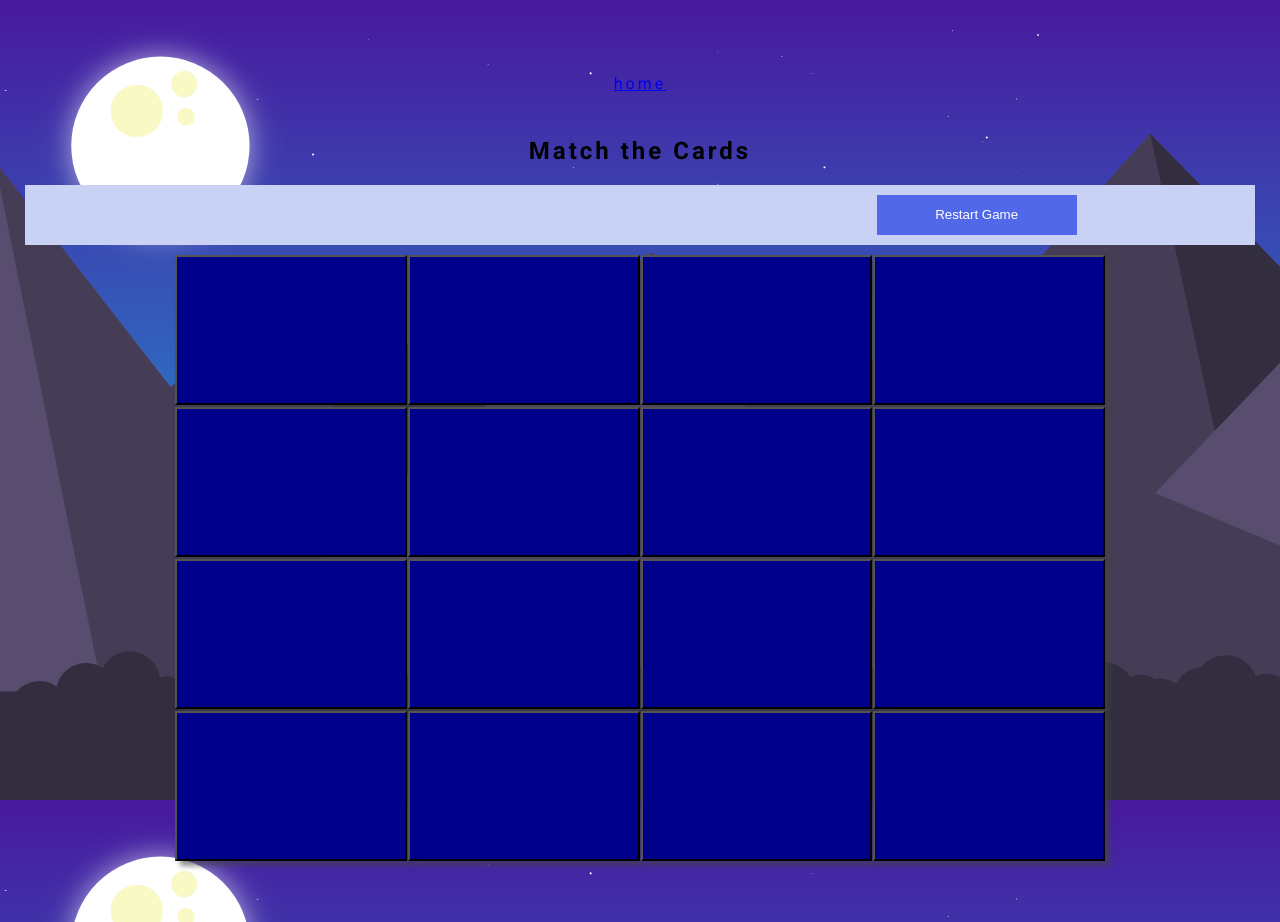
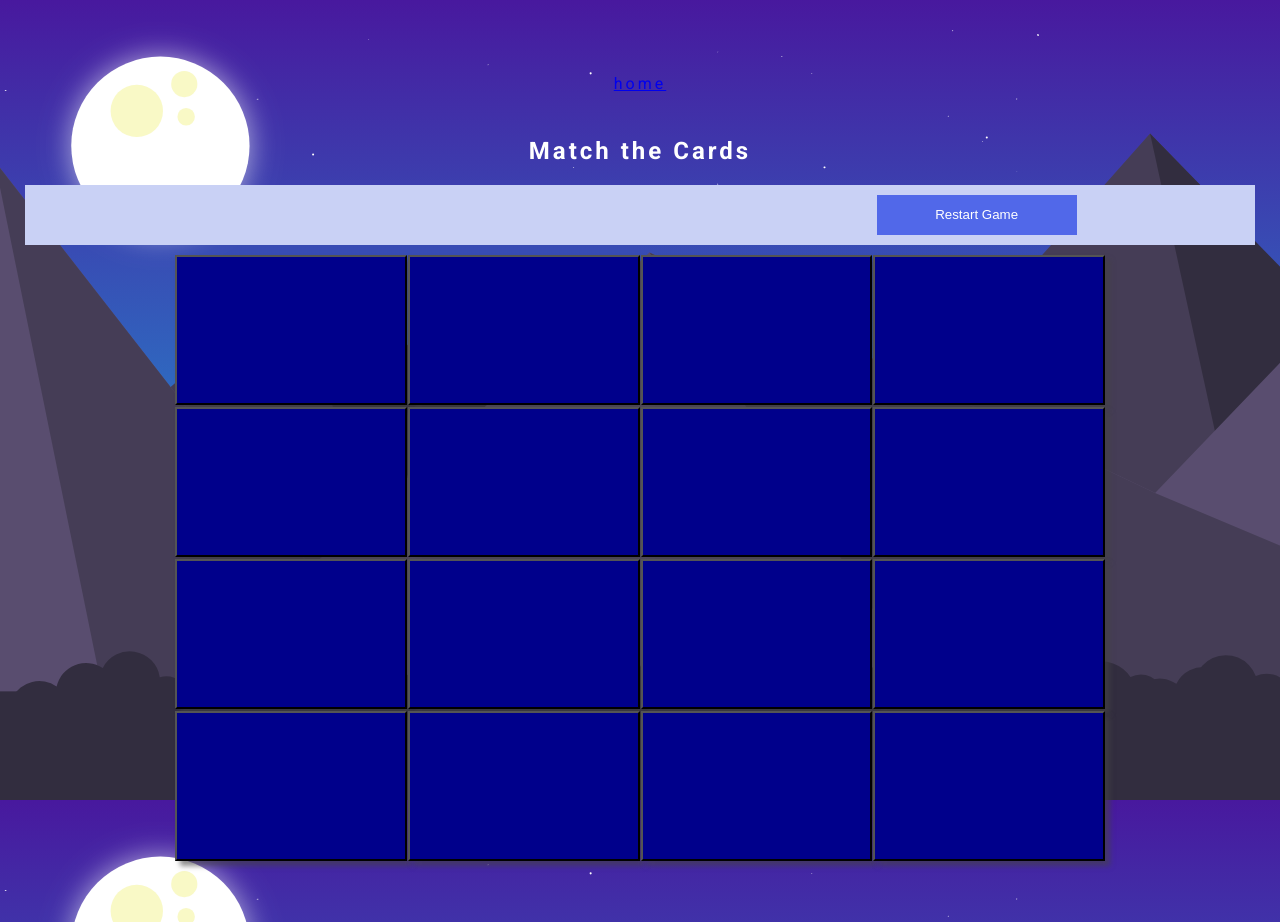
Before and after one commit to Bgorson/project3, a React (Create React App) app in the folder client/: page /miniGame2 in a window 1280 px wide. Built offline with nearby package versions, Linux system fonts and the light colour scheme; no server answers.

Commit message:
magic stat

```diff
--- a/client/src/components/minigame2/CardFlip.js
+++ b/client/src/components/minigame2/CardFlip.js
@@ -22,6 +22,17 @@ class MiniGame2 extends PureComponent {
       []
     );
   };
+
+  // componentDidMount(){
+  //   setInterval( () =>
+  //   {
+  //     let num = this.state.time;
+  //     let diff = num - 1;
+  //     console.log(diff)
+  //     this.setState ({time: diff})
+  //     }, 1000)
+  // };
+
 
   handleClick = event => {
     event.preventDefault();
@@ -82,8 +93,11 @@ class MiniGame2 extends PureComponent {
   };
 
   isGameOver = () => {
+    console.log("level up here")
+    this.props.levelUp(this.props.userName, "magic")
+
     return this.state.isFlipped.every(
-      (element, index, array) => element !== false
+      (element, index, array) => element !== false,
     );
   };
 
--- a/client/src/components/minigame2/components/card/GameOver.jsx
+++ b/client/src/components/minigame2/components/card/GameOver.jsx
@@ -2,7 +2,8 @@ import React, { Component } from 'react'
 
 const GameOver = ({ restartGame }) => (
     <div className="justify-center">
-    <h1> Game Over!</h1>
+    <h1> You Win!</h1>
+    <h2>Your magic has increased by 10!</h2>
     <h3> If you enjoyed playing this game and wish to increase you magic again, click the button below!</h3>
     <button className="restart-button" onClick={restartGame}>Restart Game</button>
     </div>
--- a/client/src/components/minigame2/css/stylesheet.css
+++ b/client/src/components/minigame2/css/stylesheet.css
@@ -14,6 +14,10 @@ body {
     grid-template-columns: auto auto auto;
     background-color: #c9d1f5;
     padding: 10px;
+  }
+
+  h1, h2, h3{
+    color: #fff;
   }
 
   .grid-item {
```
